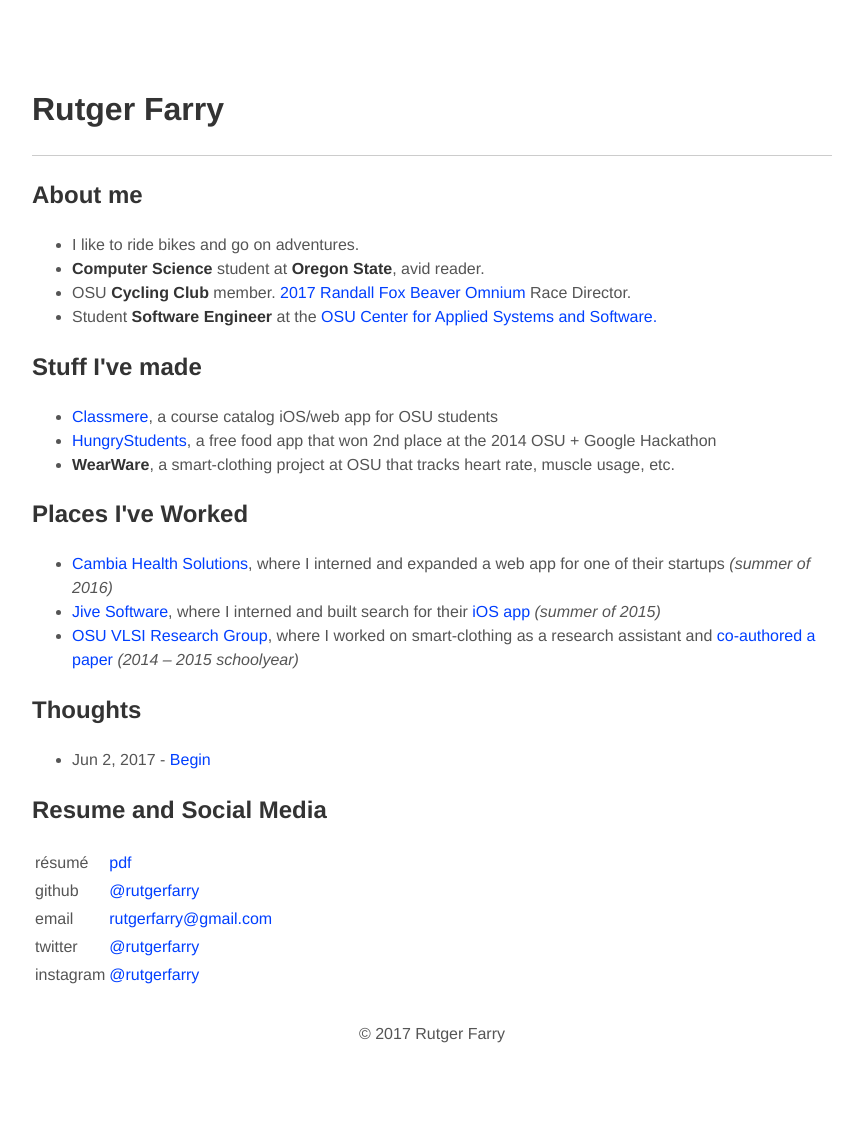
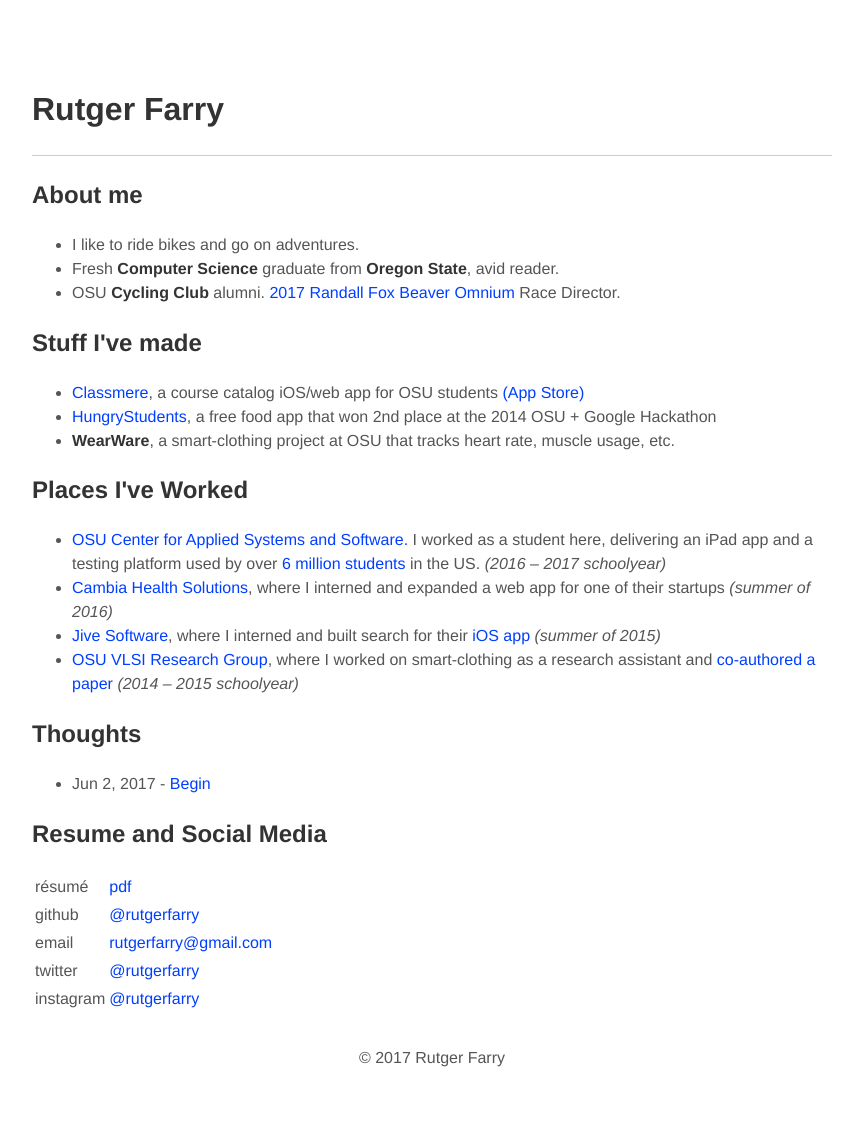
Before and after one commit to rutgerfarry/rutgerfarry.github.io, a Jekyll site: the page built from index.md, in a window 1280 px wide. Shown: the whole page, without its empty margins (208-1054 px from the left). Built offline with Jekyll 4.4.1, drawn with Linux system fonts in a browser that asks for light colours; before the commit the page ends 1110 px from its top, so only the background shows below that.

Commit message:
Update home.html to reflect work status & link classmere on App Store

```diff
--- a/_layouts/home.html
+++ b/_layouts/home.html
@@ -9,23 +9,22 @@
       I like to ride bikes and go on adventures.
     </li>
     <li>
-      <strong>Computer Science</strong> student at <strong>Oregon State</strong>, avid reader.
+      Fresh <strong>Computer Science</strong> graduate from <strong>Oregon
+        State</strong>, avid reader.
     </li>
     <li>
-      OSU <strong>Cycling Club</strong> member.
-      <a href="http://www.gazettetimes.com/news/local/osu-cycling-team-honors-fallen-member/article_6b64e4aa-e3f4-5e3b-8766-f5566b030ee0.html">2017 Randall Fox Beaver Omnium</a> Race Director.
-    </li>
-    <li>
-      Student <strong>Software Engineer</strong> at the
-      <a href="http://cass.oregonstate.edu">OSU Center for Applied Systems and Software.</a>
+      OSU <strong>Cycling Club</strong> alumni.
+      <a href="http://www.gazettetimes.com/news/local/osu-cycling-team-honors-fallen-member/article_6b64e4aa-e3f4-5e3b-8766-f5566b030ee0.html">
+        2017 Randall Fox Beaver Omnium</a> Race Director.
     </li>
   </ul>
 
   <h2>Stuff I've made</h2>
   <ul>
     <li>
-      <a href="https://github.com/classmere/api">Classmere</a>,
+      <a href="https://github.com/classmere">Classmere</a>,
       a course catalog iOS/web app for OSU students
+      <a href="https://itunes.apple.com/us/app/classmere/id1358531614?mt=8">(App Store)</a>
     </li>
     <li>
       <a href="https://github.com/rutgerfarry/HungryStudents">HungryStudents</a>,
@@ -39,8 +38,16 @@
   <h2>Places I've Worked</h2>
   <ul>
     <li>
+      <a href="http://cass.oregonstate.edu">OSU Center for Applied Systems and Software.</a>
+      I worked as a student here, delivering an iPad app and a testing platform
+      used by over <a href="http://www.smarterbalanced.org/about/">6 million students</a>
+      in the US.
+      <em>(2016 – 2017 schoolyear)</em>
+    </li>
+    <li>
       <a href="https://www.cambiahealth.com/">Cambia Health Solutions</a>,
-      where I interned and expanded a web app for one of their startups <em>(summer of 2016)</em>
+      where I interned and expanded a web app for one of their startups
+      <em>(summer of 2016)</em>
     </li>
     <li>
       <a href="https://www.jivesoftware.com/">Jive Software</a>,
```
Also changed, not shown: Gemfile.lock.
